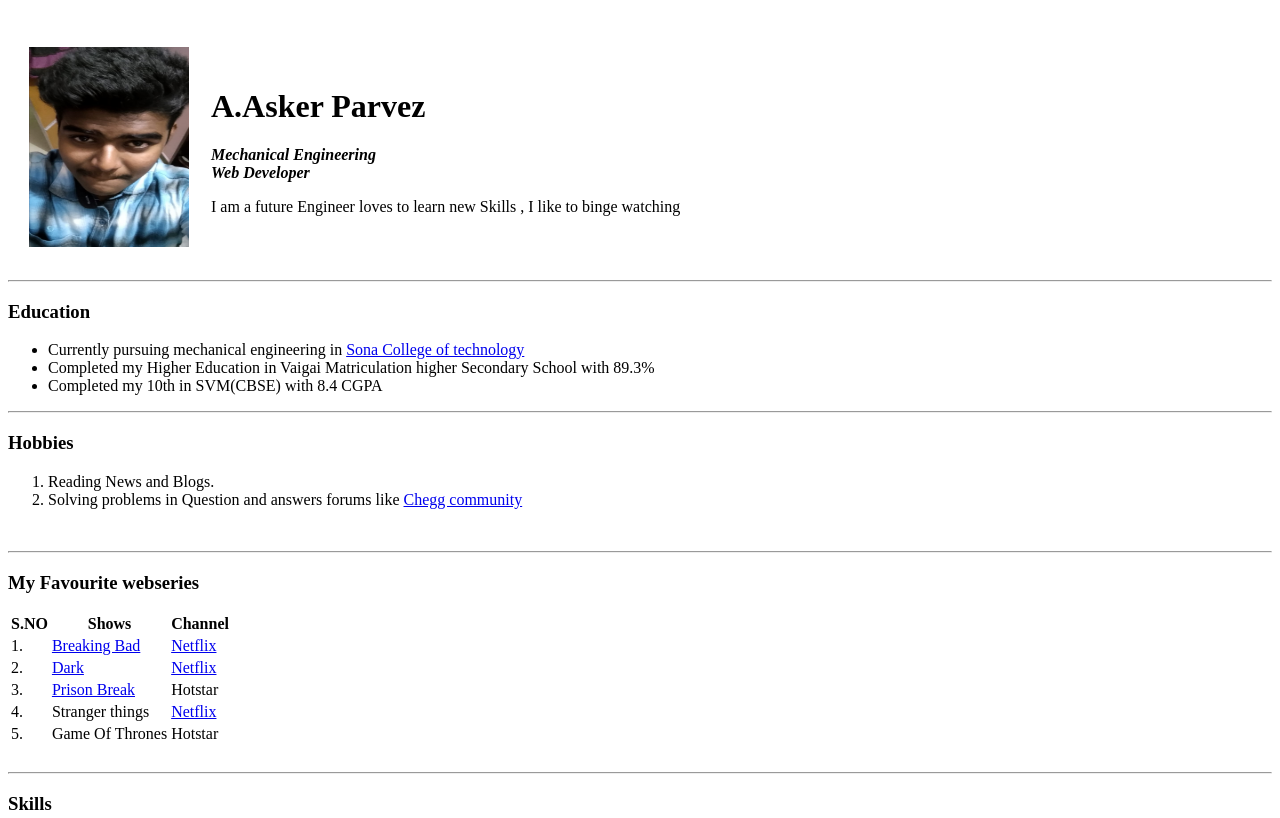
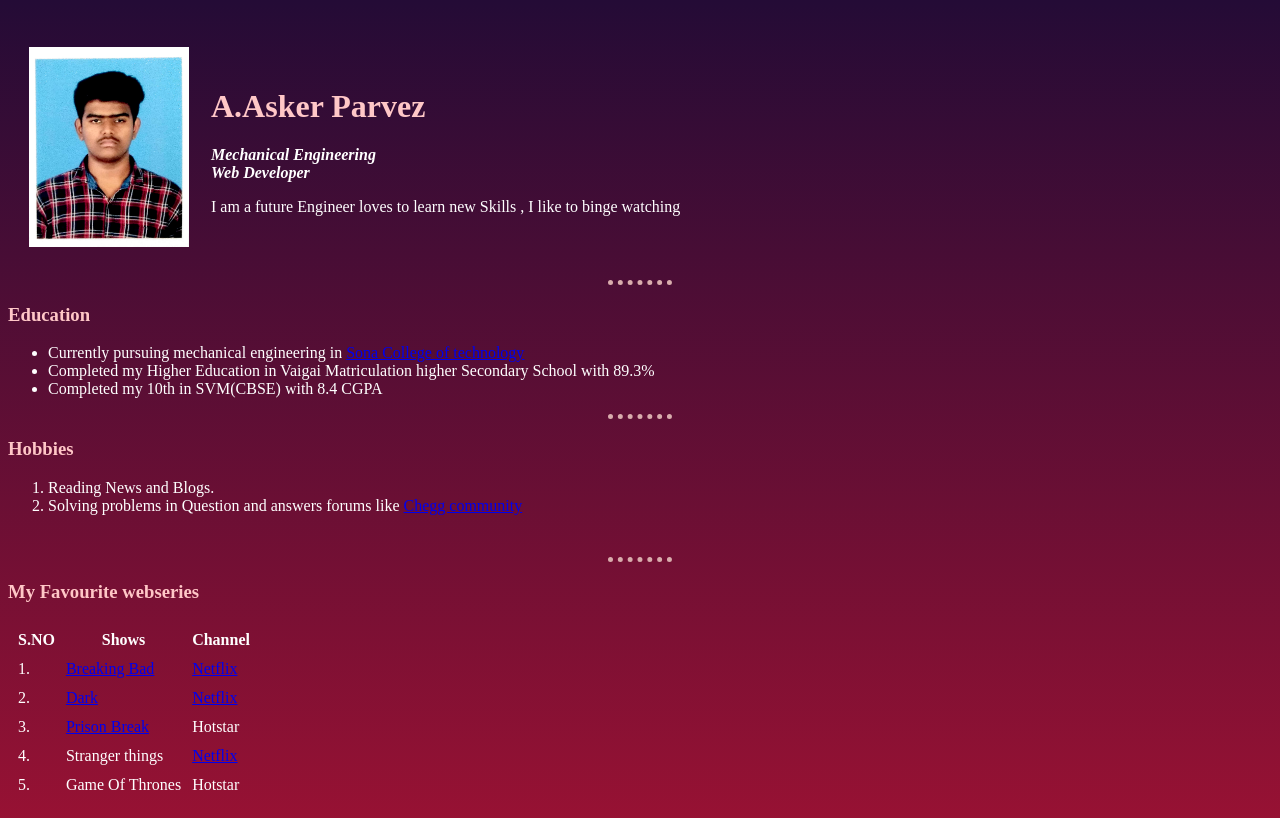
Before and after one commit to Askerparvez/cv, a plain HTML site: page index.html in a window 1280 px wide. Shown: the top 818 px of the page. Drawn offline with Linux system fonts and the light colour scheme.

Commit message:
add files via upload

```diff
--- /dev/null
+++ b/css/styles.css
@@ -0,0 +1,65 @@
+body {
+  background: linear-gradient(to top, rgb(195, 20, 50), rgb(36, 11, 54));
+
+}
+
+hr {
+  border-color: #d9adad;
+  border-style: dotted none none none;
+  border-width: 5px;
+  height: 0px;
+  width: 5%;
+}
+
+p {
+  color: white;
+  border-color: 5px black;
+}
+
+h1 {
+  color: #ffc7c7;border-color: 5px black;
+}
+
+h3 {
+  color: #ffc7c7;border-color: 5px black;
+}
+
+table {
+  color: white;
+}
+
+ul {
+  color: white;
+}
+
+ol {
+  color: white;
+}
+
+a :link {
+  color: #ffc7c7;
+}
+
+a:visited {
+  color: #ffc7c7;
+}
+
+a:active {
+  color: #ffc7c7;
+}
+
+a:hover {
+  color: #ffc7c7;
+}
+form{
+  color:white;
+}
+input{
+  border-color: 5px black;
+  border-radius: 9px;
+}
+textarea{
+  border-color: 5px black;
+  border-radius: 9px;
+
+}
--- a/index.html
+++ b/index.html
@@ -5,12 +5,15 @@
     <meta charset="utf-8">
     <title>🅰Asker's Personal Website</title>
   </head>
+  <link rel="stylesheet" href="css/styles.css">
+
+
 
   <body>
     <br>
     <table cellspacing="20">
       <tr>
-        <td>  <img src="asker.jpg" alt="This is My profile picture"height="200"  width="160"
+        <td>  <img src="asker1.jpg" alt="This is My profile picture"height="200"  width="160"
           ></td>
           <td>  <h1>
               <b> A.Asker Parvez</b>
@@ -62,7 +65,7 @@
 
   <body>
             <h3>My Favourite webseries</h3>
-          <table>
+          <table cellspacing="9" >
 
               <thead>
                 <th>S.NO</th>
```
Also changed, not shown: contact.html (+15 -10 lines).
